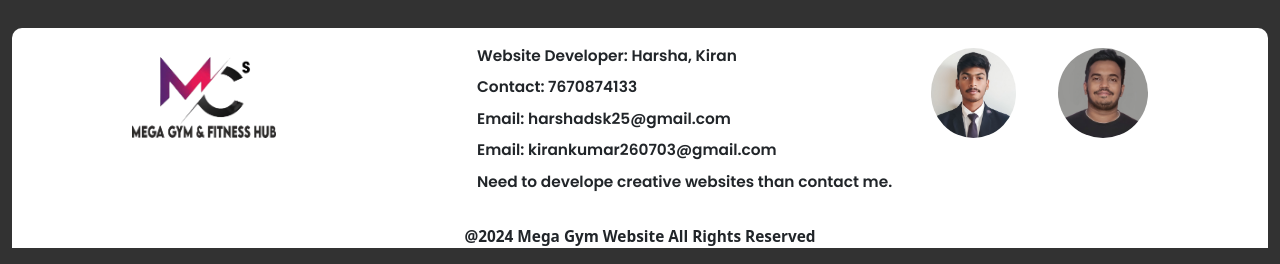
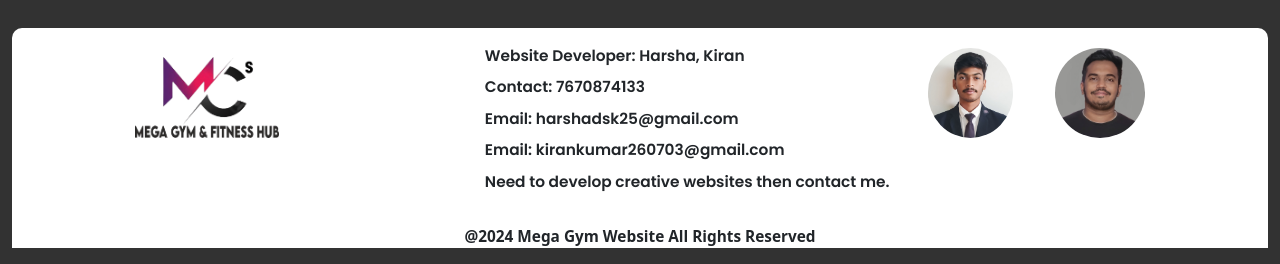
Before and after one commit to Harsha0409/megagym, a plain HTML site: page index.html in a window 1280 px wide. Shown: the part 3459-3723 px from the top of the page. Drawn offline with nearby package versions, Linux system fonts and the light colour scheme.

Commit message:
Update index.html

```diff
--- a/index.html
+++ b/index.html
@@ -242,7 +242,7 @@
                             <p>Contact: 7670874133</p>
                             <p>Email: harshadsk25@gmail.com</p>
                             <p>Email: kirankumar260703@gmail.com</p>
-                            <p>Need to develope creative websites than contact me.</p>
+                            <p>Need to develop creative websites then contact me.</p>
                         </div>
                         <div class="dev-img">
                           <img src="assets/dev.jpg" alt="developer_img">
```
